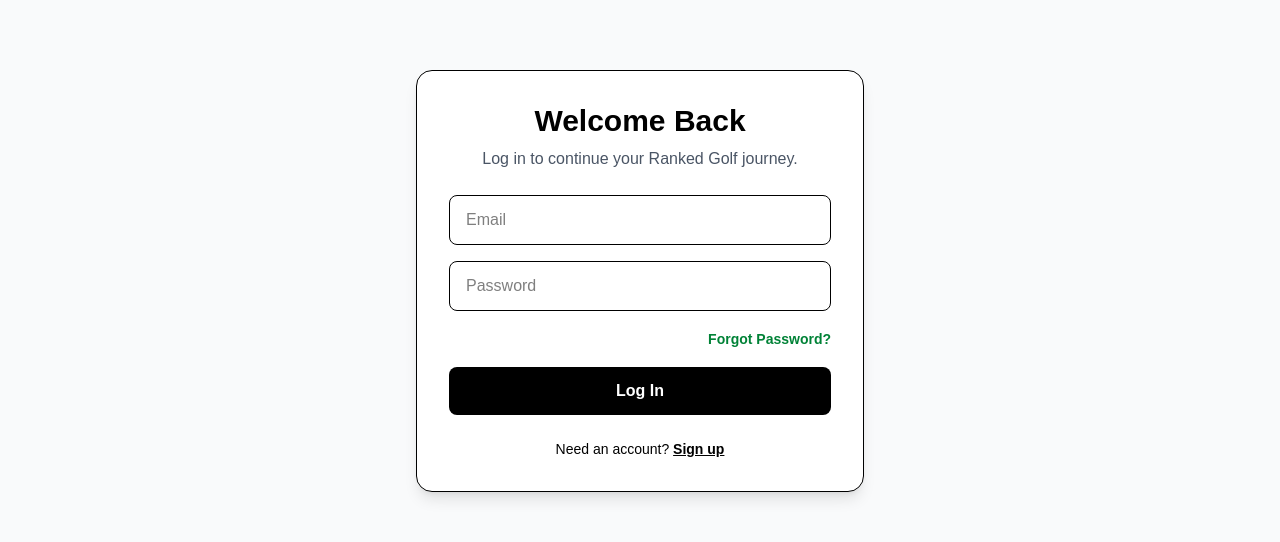
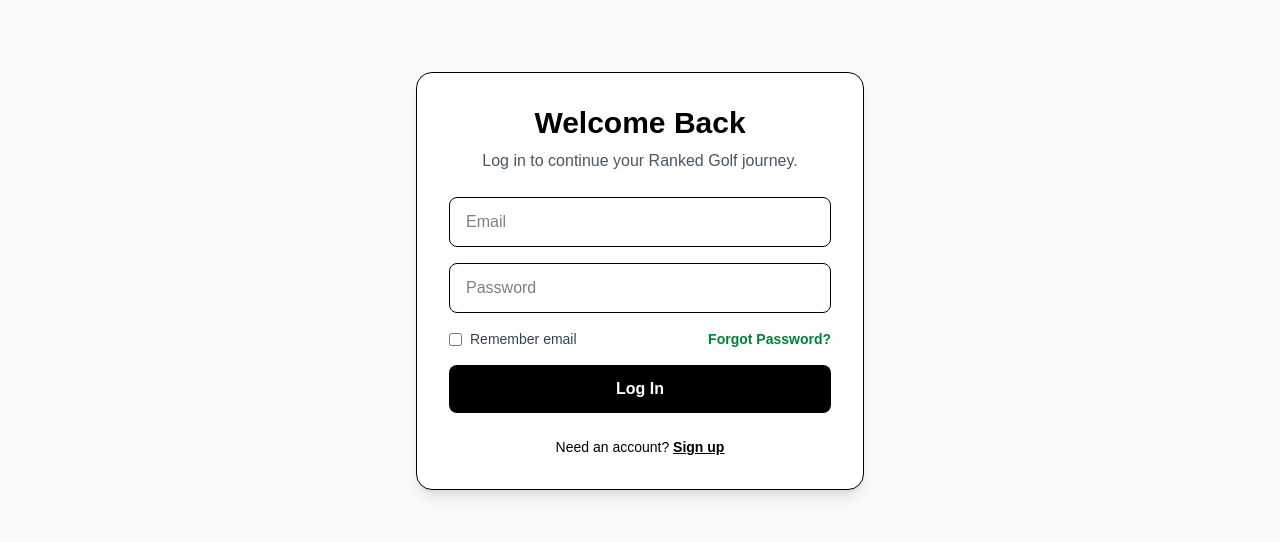
Before and after one commit to rankedgolf/ranked-golf, a Next.js app: page /login in a window 1280 px wide. Shown: the part 202-744 px from the top of the page. Built offline with nearby package versions, Linux system fonts and the light colour scheme; no server answers.

Commit message:
Add Supabase auth middleware for session refresh

```diff
--- /dev/null
+++ b/app/login/components/LoginForm.tsx
@@ -0,0 +1,103 @@
+"use client";
+
+import { useEffect, useState } from "react";
+import Link from "next/link";
+import { login } from "@/app/auth/actions";
+
+export default function LoginForm({
+  passwordUpdated,
+}: {
+  passwordUpdated?: boolean;
+}) {
+  const [email, setEmail] = useState("");
+  const [rememberEmail, setRememberEmail] = useState(false);
+
+  useEffect(() => {
+    const savedEmail = window.localStorage.getItem("rankedGolfEmail");
+
+    if (savedEmail) {
+      setEmail(savedEmail);
+      setRememberEmail(true);
+    }
+  }, []);
+
+  function handleSubmit() {
+    if (rememberEmail && email) {
+      window.localStorage.setItem("rankedGolfEmail", email);
+    } else {
+      window.localStorage.removeItem("rankedGolfEmail");
+    }
+  }
+
+  return (
+    <form
+      action={login}
+      onSubmit={handleSubmit}
+      className="rounded-2xl border bg-white p-8 shadow-lg"
+    >
+      <div className="mb-6 text-center">
+        <h1 className="text-3xl font-bold">Welcome Back</h1>
+        <p className="mt-2 text-gray-600">
+          Log in to continue your Ranked Golf journey.
+        </p>
+      </div>
+
+      {passwordUpdated && (
+        <div className="mb-4 rounded-xl border bg-green-50 p-4 text-sm text-green-700">
+          Your password has been updated. You can log in now.
+        </div>
+      )}
+
+      <div className="space-y-4">
+        <input
+          name="email"
+          type="email"
+          placeholder="Email"
+          required
+          autoComplete="email"
+          value={email}
+          onChange={(event) => setEmail(event.target.value)}
+          className="w-full rounded-lg border px-4 py-3"
+        />
+
+        <input
+          name="password"
+          type="password"
+          placeholder="Password"
+          required
+          autoComplete="current-password"
+          className="w-full rounded-lg border px-4 py-3"
+        />
+
+        <div className="flex items-center justify-between gap-4">
+          <label className="flex items-center gap-2 text-sm text-gray-700">
+            <input
+              type="checkbox"
+              checked={rememberEmail}
+              onChange={(event) => setRememberEmail(event.target.checked)}
+            />
+            Remember email
+          </label>
+
+          <Link
+            href="/forgot-password"
+            className="text-sm font-semibold text-green-700 hover:underline"
+          >
+            Forgot Password?
+          </Link>
+        </div>
+
+        <button className="w-full rounded-lg bg-black py-3 font-semibold text-white transition hover:opacity-90">
+          Log In
+        </button>
+      </div>
+
+      <div className="mt-6 text-center text-sm">
+        Need an account?{" "}
+        <Link href="/signup" className="font-semibold underline">
+          Sign up
+        </Link>
+      </div>
+    </form>
+  );
+}
--- a/app/login/page.tsx
+++ b/app/login/page.tsx
@@ -1,5 +1,4 @@
-import { login } from "../auth/actions";
-import Link from "next/link";
+import LoginForm from "./components/LoginForm";
 
 export default async function LoginPage({
   searchParams,
@@ -13,61 +12,7 @@ export default async function LoginPage({
   return (
     <main className="flex min-h-screen items-center justify-center bg-gray-50 px-4 py-8">
       <div className="w-full max-w-md">
-        <form
-          action={login}
-          className="rounded-2xl border bg-white p-8 shadow-lg"
-        >
-          <div className="mb-6 text-center">
-            <h1 className="text-3xl font-bold">Welcome Back</h1>
-            <p className="mt-2 text-gray-600">
-              Log in to continue your Ranked Golf journey.
-            </p>
-          </div>
-
-          {params.password === "updated" && (
-            <div className="mb-4 rounded-xl border bg-green-50 p-4 text-sm text-green-700">
-              Your password has been updated. You can log in now.
-            </div>
-          )}
-
-          <div className="space-y-4">
-            <input
-              name="email"
-              type="email"
-              placeholder="Email"
-              required
-              className="w-full rounded-lg border px-4 py-3"
-            />
-
-            <input
-              name="password"
-              type="password"
-              placeholder="Password"
-              required
-              className="w-full rounded-lg border px-4 py-3"
-            />
-
-            <div className="text-right">
-              <Link
-                href="/forgot-password"
-                className="text-sm font-semibold text-green-700 hover:underline"
-              >
-                Forgot Password?
-              </Link>
-            </div>
-
-            <button className="w-full rounded-lg bg-black py-3 font-semibold text-white transition hover:opacity-90">
-              Log In
-            </button>
-          </div>
-
-          <div className="mt-6 text-center text-sm">
-            Need an account?{" "}
-            <Link href="/signup" className="font-semibold underline">
-              Sign up
-            </Link>
-          </div>
-        </form>
+        <LoginForm passwordUpdated={params.password === "updated"} />
       </div>
     </main>
   );
--- /dev/null
+++ b/middleware.ts
@@ -0,0 +1,36 @@
+import { createServerClient } from "@supabase/ssr";
+import { NextResponse, type NextRequest } from "next/server";
+
+export async function middleware(request: NextRequest) {
+  let response = NextResponse.next({
+    request,
+  });
+
+  const supabase = createServerClient(
+    process.env.NEXT_PUBLIC_SUPABASE_URL!,
+    process.env.NEXT_PUBLIC_SUPABASE_ANON_KEY!,
+    {
+      cookies: {
+        getAll() {
+          return request.cookies.getAll();
+        },
+        setAll(cookiesToSet) {
+          cookiesToSet.forEach(({ name, value, options }) => {
+            request.cookies.set(name, value);
+            response.cookies.set(name, value, options);
+          });
+        },
+      },
+    }
+  );
+
+  await supabase.auth.getUser();
+
+  return response;
+}
+
+export const config = {
+  matcher: [
+    "/((?!_next/static|_next/image|favicon.ico|.*\\.(?:svg|png|jpg|jpeg|gif|webp)$).*)",
+  ],
+};
```
